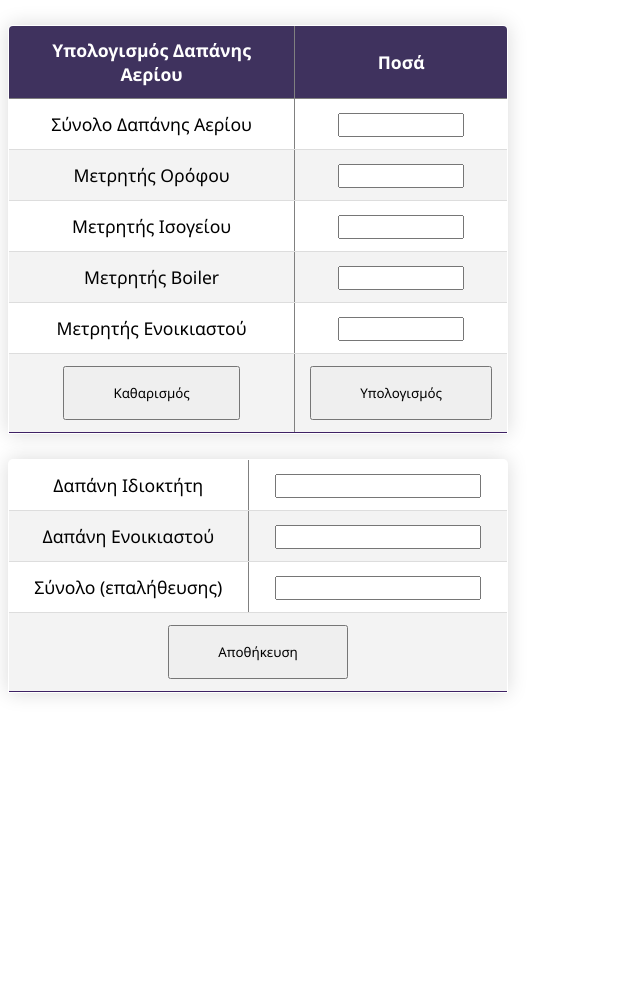
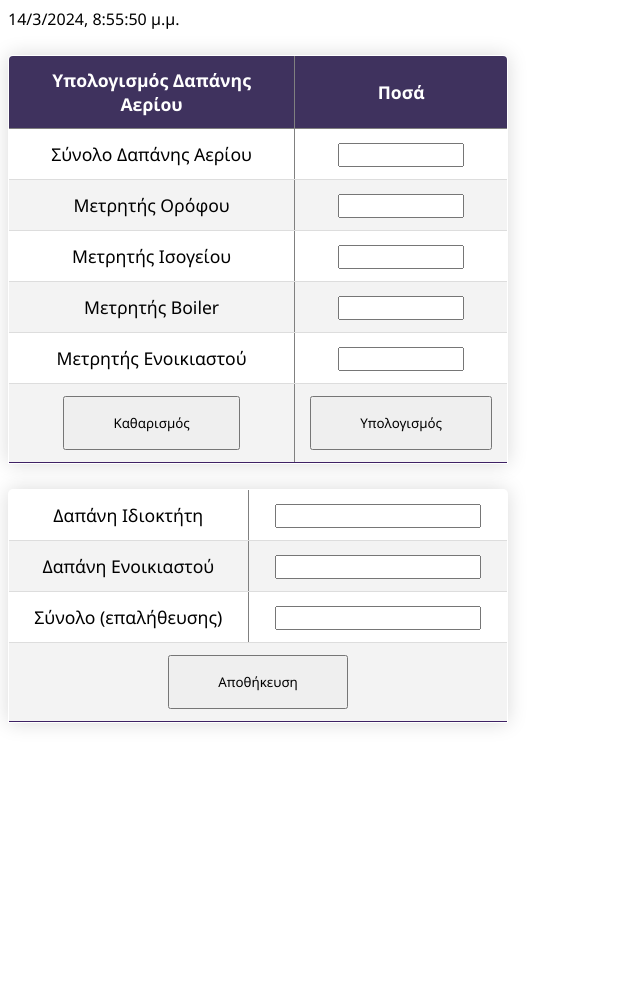
Before and after one commit to ChristosPapazachariou/oilcost, a plain HTML site: page index.html in a window 1280 px wide. Shown: the whole page, without its empty margins (0-640 px from the left). Drawn offline with nearby package versions, Linux system fonts and the light colour scheme.

Commit message:
Added date-time to the top of the page (in greek format)

```diff
--- a/index.html
+++ b/index.html
@@ -18,6 +18,23 @@
 <link rel="stylesheet" href="mystyle.css">
 <link rel="stylesheet" href="button71mod.css">
 <body onload="clearAll();">
+<span id="datetime"></span>
+<script>
+  // create a function to update the date and time
+  function updateDateTime() {
+    // create a new `Date` object
+    const now = new Date();
+
+    // get the current date and time as a string
+    const currentDateTime = now.toLocaleString('el-GR');
+
+    // update the `textContent` property of the `span` element with the `id` of `datetime`
+    document.querySelector('#datetime').textContent = currentDateTime;
+  }
+
+  // call the `updateDateTime` function every second
+  setInterval(updateDateTime, 1000);
+</script>
 <table class="content-table", border="thin" cellpadding="5" cellspacing="7" , width="500">
 <thead>
 <th>Υπολογισμός Δαπάνης Αερίου</th>
```
